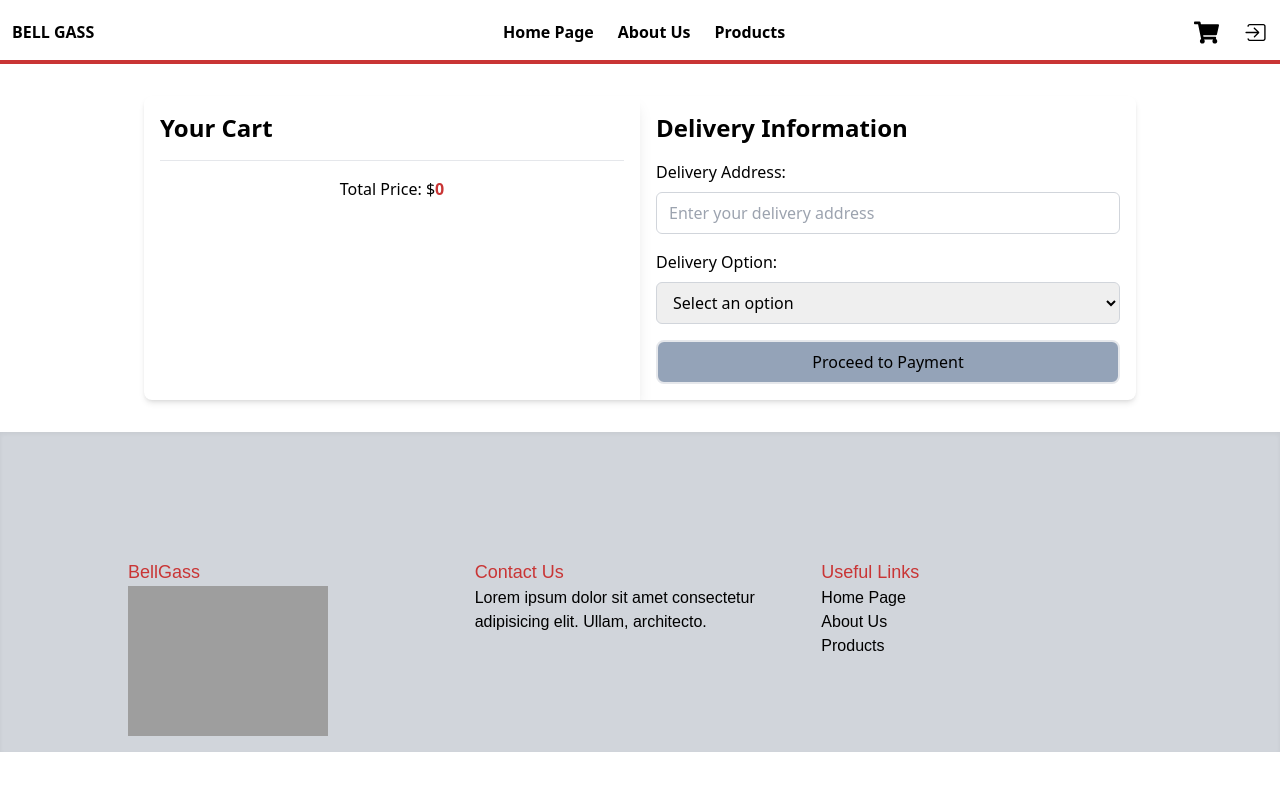
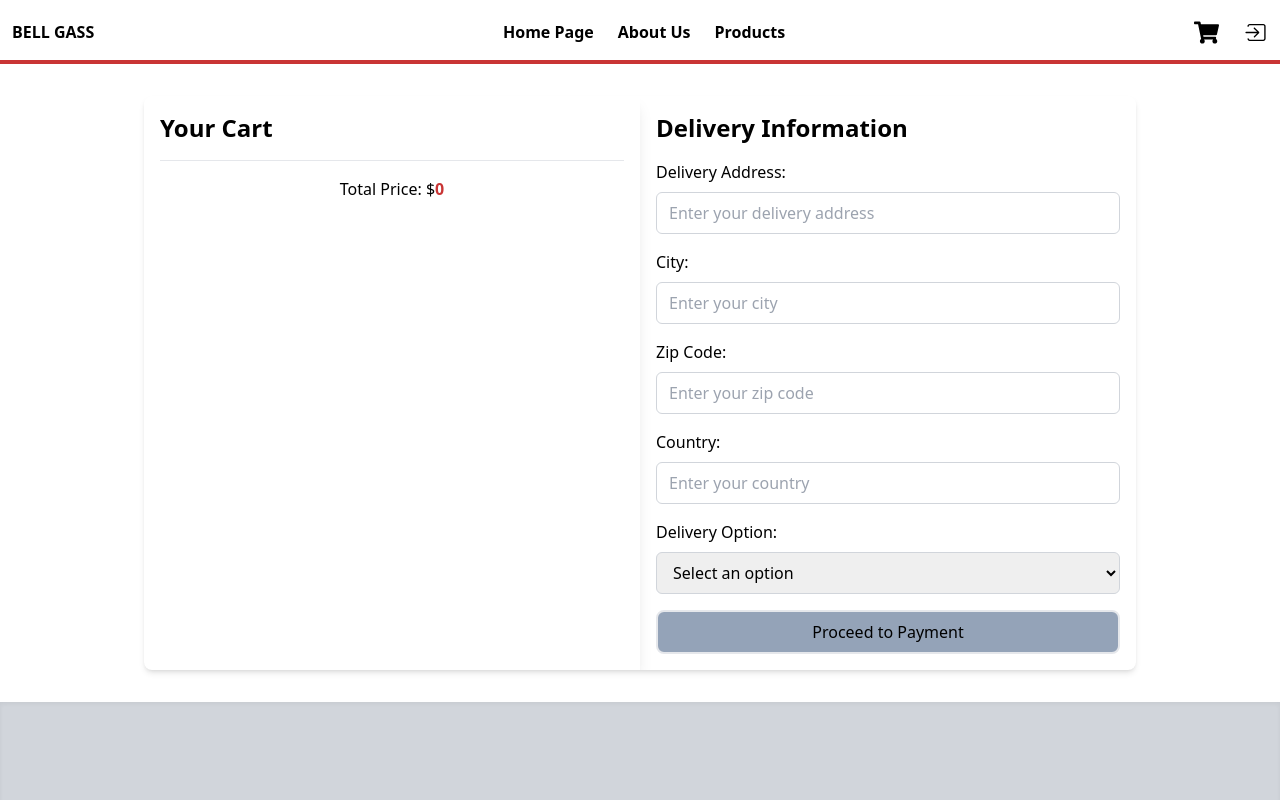
Before and after one commit to famowoiii/BellGass, a React (Vite) app: page /checkout in a window 1280 px wide. Shown: the top 800 px of the page. Built offline with nearby package versions, Linux system fonts and the light colour scheme; grey boxes are pictures that could not be loaded; a web font is replaced by a local one.

Commit message:
ini tanggal 23/5/2024 di kereta pulang

```diff
--- a/src/components/Navbar.jsx
+++ b/src/components/Navbar.jsx
@@ -4,7 +4,7 @@ import { Link } from "react-router-dom";
 import { FaShoppingCart, FaUser } from "react-icons/fa";
 import { IoIosLogIn, IoIosClose } from "react-icons/io";
 import { CiLogout } from "react-icons/ci";
-
+// import { AiFillProduct } from "react-icons/ai";
 function Navbar() {
   const [phoneIsOpen, setPhoneIsOpen] = useState(false);
   const [isUserLoggedIn, setIsUserLoggedIn] = useState(false);
--- a/src/pages/CheckOut.jsx
+++ b/src/pages/CheckOut.jsx
@@ -4,6 +4,9 @@ import axios from "axios";
 function CheckOut({ cartItem, countItems, calculateTotal }) {
   const [showModal, setShowModal] = useState(false);
   const [address, setAddress] = useState("");
+  const [city, setCity] = useState("");
+  const [zipCode, setZipCode] = useState("");
+  const [country, setCountry] = useState("");
   const [deliveryOption, setDeliveryOption] = useState("");
   const [isDeliveryAvailable, setIsDeliveryAvailable] = useState(true);
   const [hasMixedRefillItems, setHasMixedRefillItems] = useState(false);
@@ -19,15 +22,13 @@ function CheckOut({ cartItem, countItems, calculateTotal }) {
     setHasMixedRefillItems(hasMixedItems);
   }, [cartItem]);
 
-  const handleAddressChange = (e) => {
-    setAddress(e.target.value);
-  };
+  const handleAddressChange = (e) => setAddress(e.target.value);
+  const handleCityChange = (e) => setCity(e.target.value);
+  const handleZipCodeChange = (e) => setZipCode(e.target.value);
+  const handleCountryChange = (e) => setCountry(e.target.value);
+  const handleDeliveryOptionChange = (e) => setDeliveryOption(e.target.value);
 
-  const handleDeliveryOptionChange = (e) => {
-    setDeliveryOption(e.target.value);
-  };
-
-  const handlePayment = () => {
+  const handlePayment = async () => {
     if (hasMixedRefillItems) {
       alert(
         "Your cart contains both refill and non-refill items. Please remove one type to proceed."
@@ -35,34 +36,81 @@ function CheckOut({ cartItem, countItems, calculateTotal }) {
       return;
     }
 
-    if (deliveryOption === "" || address === "") {
-      alert("Please fill in the address and select a delivery option.");
+    if (!address || !city || !zipCode || !country || !deliveryOption) {
+      alert(
+        "Please fill in all the address fields and select a delivery option."
+      );
       return;
     }
 
-    setShowModal(true);
-
-    const orderData = {
-      address: address,
-      deliveryOption: deliveryOption,
-      cartItems: cartItem,
-      total: calculateTotal(),
+    const addressData = {
+      address,
+      city,
+      zipCode,
+      country,
     };
 
-    axios
-      .post("URL_pesanan_API", orderData)
-      .then((response) => {
-        console.log("Order successfully placed:", response.data);
-      })
-      .catch((error) => {
-        console.error("Error:", error);
-      });
+    try {
+      const auth_token = localStorage.getItem("auth_token");
+      const authToken = JSON.parse(auth_token);
+      const token = authToken.token;
+
+      const addressResponse = await axios.get(
+        "http://localhost:3010/user/address",
+        {
+          headers: {
+            Authorization: `Bearer ${token}`,
+          },
+        }
+      );
+
+      const addressList = addressResponse.data.data;
+      const matchedAddress = addressList.find(
+        (addr) =>
+          addr.address === address &&
+          addr.city === city &&
+          addr.zipCode === zipCode &&
+          addr.country === country
+      );
+
+      if (!matchedAddress) {
+        throw new Error("Address not found in the user address list.");
+      }
+
+      const addressId = matchedAddress.id;
+
+      const orderItems = cartItem.map((item, index) => ({
+        itemTypeId: item.itemTypes[0].id,
+        quantity: countItems[index],
+      }));
+
+      const orderData = {
+        addressId,
+        delivered: deliveryOption === "delivery",
+        orderItems,
+      };
+
+      const orderResponse = await axios.post(
+        "http://localhost:3010/user/order",
+        orderData,
+        {
+          headers: {
+            Authorization: `Bearer ${token}`,
+          },
+        }
+      );
+
+      console.log("Order successfully placed:", orderResponse.data);
+      setShowModal(true);
+    } catch (error) {
+      console.error("Error:", error.response?.data || error.message);
+      alert(`Error: ${error.response?.data?.message || error.message}`);
+    }
   };
 
   return (
     <div className="container mx-auto px-4 py-8">
       <div className="max-w-full md:mx-32 bg-white rounded-lg shadow-md overflow-hidden flex flex-col md:flex-row">
-        {/* Left column - Selected products */}
         <div className="w-full md:w-1/2 p-4 shadow-lg">
           <h2 className="text-2xl font-semibold mb-4">Your Cart</h2>
           {cartItem.map((item, index) => (
@@ -87,7 +135,6 @@ function CheckOut({ cartItem, countItems, calculateTotal }) {
             <span className="font-semibold text-red">{calculateTotal()}</span>
           </div>
         </div>
-        {/* Right column - Address and delivery/pickup option */}
         <div className="w-full md:w-1/2 p-4">
           <h2 className="text-2xl font-semibold mb-4">Delivery Information</h2>
           {hasMixedRefillItems ? (
@@ -108,6 +155,48 @@ function CheckOut({ cartItem, countItems, calculateTotal }) {
                   onChange={handleAddressChange}
                   className="border border-gray-300 rounded-md px-3 py-2 w-full focus:outline-none focus:border-red-500"
                   placeholder="Enter your delivery address"
+                  disabled={hasMixedRefillItems}
+                />
+              </div>
+              <div className="mb-4">
+                <label htmlFor="city" className="block mb-2">
+                  City:
+                </label>
+                <input
+                  type="text"
+                  id="city"
+                  value={city}
+                  onChange={handleCityChange}
+                  className="border border-gray-300 rounded-md px-3 py-2 w-full focus:outline-none focus:border-red-500"
+                  placeholder="Enter your city"
+                  disabled={hasMixedRefillItems}
+                />
+              </div>
+              <div className="mb-4">
+                <label htmlFor="zipCode" className="block mb-2">
+                  Zip Code:
+                </label>
+                <input
+                  type="text"
+                  id="zipCode"
+                  value={zipCode}
+                  onChange={handleZipCodeChange}
+                  className="border border-gray-300 rounded-md px-3 py-2 w-full focus:outline-none focus:border-red-500"
+                  placeholder="Enter your zip code"
+                  disabled={hasMixedRefillItems}
+                />
+              </div>
+              <div className="mb-4">
+                <label htmlFor="country" className="block mb-2">
+                  Country:
+                </label>
+                <input
+                  type="text"
+                  id="country"
+                  value={country}
+                  onChange={handleCountryChange}
+                  className="border border-gray-300 rounded-md px-3 py-2 w-full focus:outline-none focus:border-red-500"
+                  placeholder="Enter your country"
                   disabled={hasMixedRefillItems}
                 />
               </div>
@@ -144,7 +233,6 @@ function CheckOut({ cartItem, countItems, calculateTotal }) {
         </div>
       </div>
 
-      {/* Modal */}
       {showModal && (
         <div className="fixed inset-0 z-50 overflow-auto bg-gray-500 bg-opacity-75 flex items-center justify-center">
           <div className="relative bg-white p-8 w-96 rounded-lg">
--- a/src/pages/OrderStatus.jsx
+++ b/src/pages/OrderStatus.jsx
@@ -1,23 +1,47 @@
-import React from "react";
-import useFetch from "../hooks/Fetch";
-import tuseState from "react";
+import React, { useEffect, useState } from "react";
+import axios from "axios";
 
 function OrderStatus() {
-  const url = "--"; // INI NANTI DI ISI URL ENDPOINT GET ORDER STATUS
-  const { data, loading, error } = useFetch(url);
+  const [data, setData] = useState(null);
+
+  useEffect(() => {
+    const fetchOrderStatus = async () => {
+      const auth_token = localStorage.getItem("auth_token");
+      if (auth_token) {
+        const authToken = JSON.parse(auth_token);
+        const token = authToken.token;
+
+        try {
+          const response = await axios.get("http://localhost:3010/admin/item", {
+            headers: {
+              Authorization: `Bearer ${token}`,
+            },
+          });
+          setData(response.data);
+        } catch (error) {
+          console.error("Error fetching products:", error.message);
+          if (error.response) {
+            console.error("Error response data:", error.response.data);
+            console.error("Error response status:", error.response.status);
+            console.error("Error response headers:", error.response.headers);
+          }
+        }
+      }
+    };
+
+    fetchOrderStatus();
+  }, []);
 
   return (
     <div className="bg-white p-6 rounded-lg shadow-md">
-      <div>
-        {loading && <p className="text-red">Loading, please wait...</p>}
-      </div>
-      {error && <p className="text-red">Error: {error}</p>}
-      {data && (
+      {data ? (
         <div>
           <h2 className="text-red">Order Status</h2>
           <p className="text-red">Status: {data.status}</p>
           {/* Tambahkan elemen HTML lainnya untuk menampilkan informasi status pesanan */}
         </div>
+      ) : (
+        <p>Loading...</p>
       )}
     </div>
   );
```
Also changed, not shown: src/pages/Home.jsx (+36 -18 lines).
